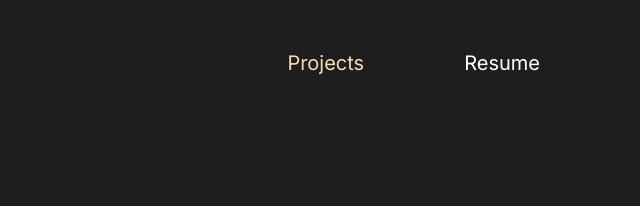
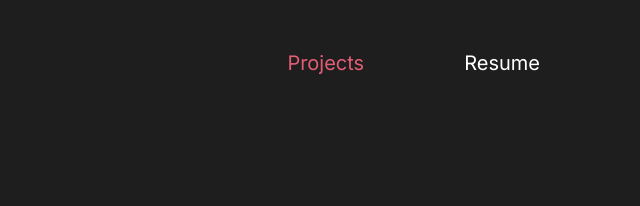
Before and after one commit to aadhyap/aadhya_personal_website, a plain HTML site: page pages/vision.html in a window 1280 px wide. In both pictures the pointer is over the link "Projects". Shown: the top 206 px of the page, 640-1280 px from the left. Drawn offline with Linux system fonts and the light colour scheme.

Commit message:
Changing colors of button hover for page

```diff
--- a/css/style.css
+++ b/css/style.css
@@ -12,8 +12,18 @@
 
 }
 
-.button:hover {
-  color: wheat
+
+
+.button:hover   {
+  color: #75FCC0;
+
+
+
+}
+.button:hover.vision-color  {
+  color:#E35D75;
+
+
 
 }
 
--- a/pages/vision.html
+++ b/pages/vision.html
@@ -18,8 +18,8 @@
   <nav class='menu-container'>
       <img src="../images/logo.png" alt="logo" class = "logo" >
       <div class="menu-links small">
-        <a class="button" href="#Projects">Projects</a>
-        <a class="button" href="./images/aadhyaresume.pdf">Resume</a>
+        <a class="button vision-color" href="#Projects">Projects</a>
+        <a class="button vision-color" href="./images/aadhyaresume.pdf">Resume</a>
     </div>
   </nav>
 
```
